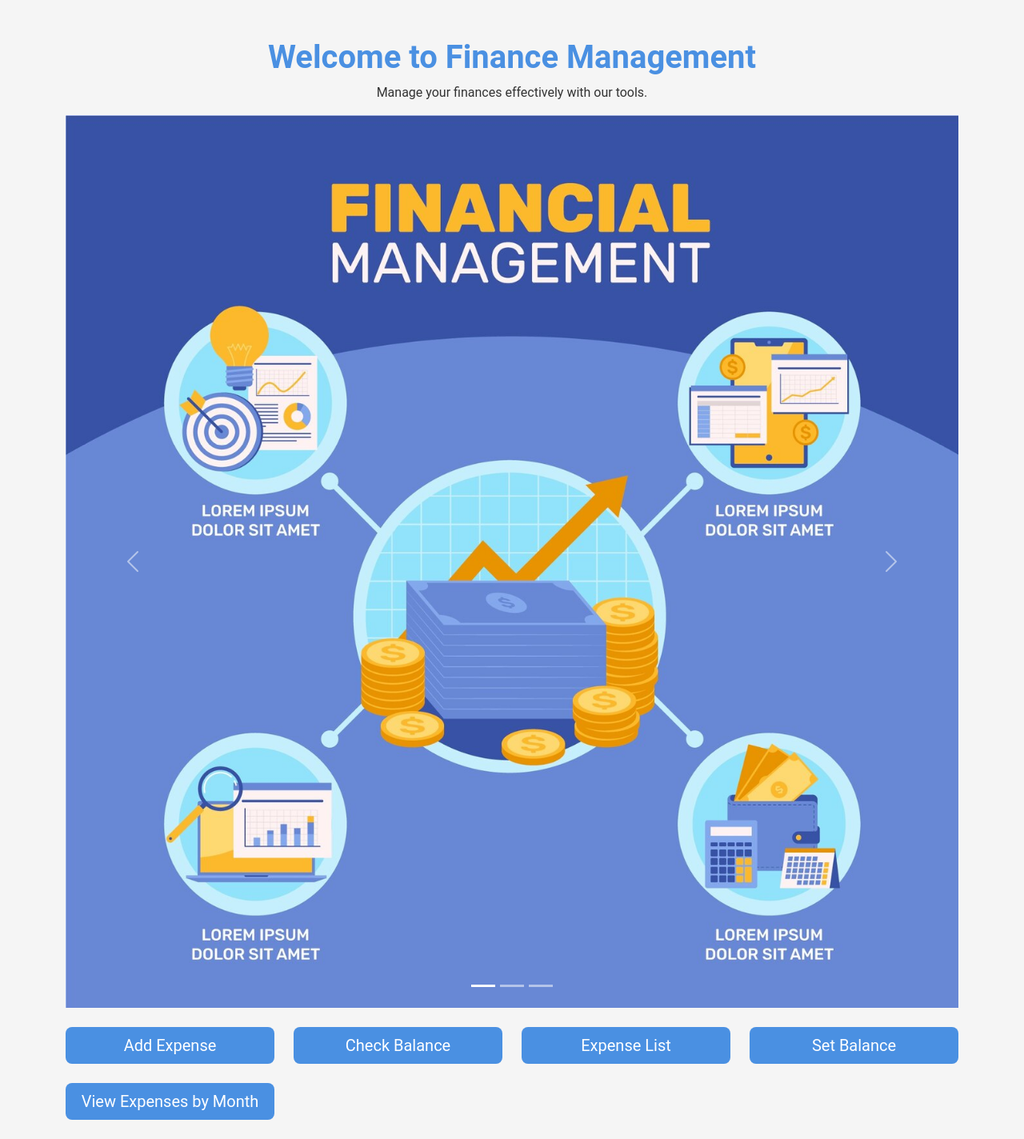
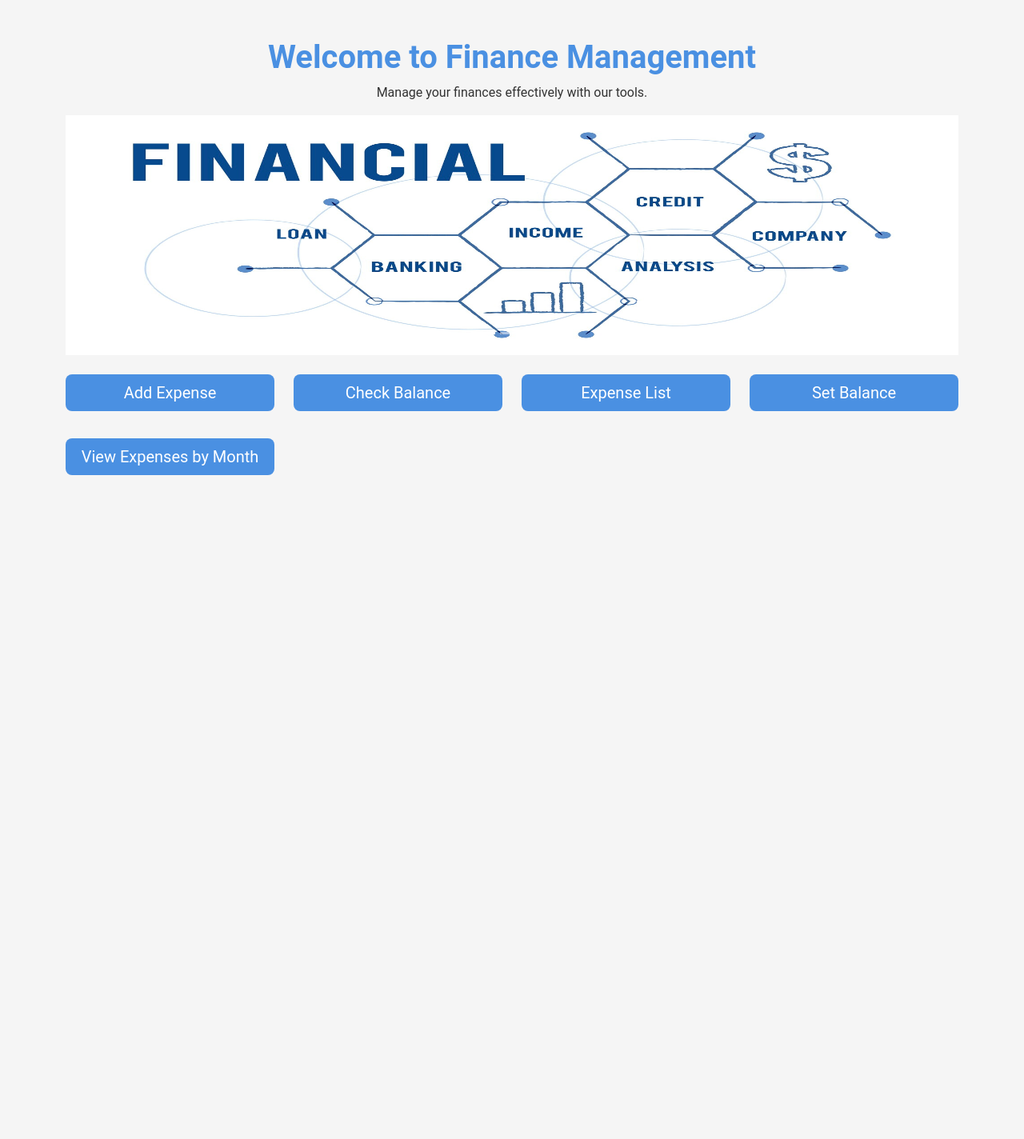
Before and after one commit to Beshwanthsai/FinanceManagement, a Django app: page /UserApp/userhomepagecall/ in a window 1280 px wide. Shown: the part 56-1480 px from the top of the page at 80% size. After the commit the page ends 650 px from the top, so only its background shows below. Run offline with Django 4.2, Linux system fonts and the light colour scheme.

Commit message:
added images and resized the images

```diff
--- a/pythonProject/Financemanagement/FinanceManagementSystem/templates/UserApp/Userapphomepage.html
+++ b/pythonProject/Financemanagement/FinanceManagementSystem/templates/UserApp/Userapphomepage.html
@@ -4,6 +4,18 @@
     <title>UserApp Home</title>
     <link href="https://cdn.jsdelivr.net/npm/bootstrap@5.3.3/dist/css/bootstrap.min.css" rel="stylesheet" integrity="sha384-QWTKZyjpPEjISv5WaRU9OFeRpok6YctnYmDr5pNlyT2bRjXh0JMhjY6hW+ALEwIH" crossorigin="anonymous">
     <script src="https://cdn.jsdelivr.net/npm/bootstrap@5.3.3/dist/js/bootstrap.bundle.min.js" integrity="sha384-YvpcrYf0tY3lHB60NNkmXc5s9fDVZLESaAA55NDzOxhy9GkcIdslK1eN7N6jIeHz" crossorigin="anonymous"></script>
+    <style>
+        .carousel-item img {
+            max-height: 300px;
+            width: auto;
+            margin: 0 auto;
+        }
+        .btn-custom {
+            background-color: #4a90e2;
+            border: none;
+            margin-bottom: 10px;
+        }
+    </style>
 </head>
 <body style="background-color: #f5f5f5; font-family: 'Roboto', sans-serif;">
     <nav class="navbar navbar-expand-lg" style="background-color: #4a90e2;">
@@ -49,7 +61,7 @@
     <div class="container mt-5" style="margin-top: 50px;">
         <h1 class="text-center" style="color: #4a90e2; font-weight: bold;">Welcome to Finance Management</h1>
         <p class="text-center" style="color: #333;">Manage your finances effectively with our tools.</p>
-        <div id="carouselExampleIndicators" class="carousel slide" data-bs-ride="carousel">
+        <div id="carouselExampleIndicators" class="carousel slide" data-bs-ride="carousel" data-bs-interval="2000">
             <div class="carousel-indicators">
                 <button type="button" data-bs-target="#carouselExampleIndicators" data-bs-slide-to="0" class="active" aria-current="true" aria-label="Slide 1"></button>
                 <button type="button" data-bs-target="#carouselExampleIndicators" data-bs-slide-to="1" aria-label="Slide 2"></button>
@@ -77,27 +89,27 @@
         </div>
         <div class="row text-center mt-4">
             <div class="col-md-3 col-sm-6 mb-4">
-                <a href="{% url 'UserApp:add_expense' %}" class="btn btn-primary btn-lg w-100" style="background-color: #4a90e2; border: none;">
+                <a href="{% url 'UserApp:add_expense' %}" class="btn btn-primary btn-lg w-100 btn-custom">
                     <i class="bi bi-plus-circle"></i> Add Expense
                 </a>
             </div>
             <div class="col-md-3 col-sm-6 mb-4">
-                <a href="{% url 'UserApp:balancecheckpagecall' %}" class="btn btn-primary btn-lg w-100" style="background-color: #4a90e2; border: none;">
+                <a href="{% url 'UserApp:balancecheckpagecall' %}" class="btn btn-primary btn-lg w-100 btn-custom">
                     <i class="bi bi-wallet2"></i> Check Balance
                 </a>
             </div>
             <div class="col-md-3 col-sm-6 mb-4">
-                <a href="{% url 'UserApp:expense_list' %}" class="btn btn-primary btn-lg w-100" style="background-color: #4a90e2; border: none;">
+                <a href="{% url 'UserApp:expense_list' %}" class="btn btn-primary btn-lg w-100 btn-custom">
                     <i class="bi bi-list-ul"></i> Expense List
                 </a>
             </div>
             <div class="col-md-3 col-sm-6 mb-4">
-                <a href="{% url 'UserApp:set_balance' %}" class="btn btn-primary btn-lg w-100" style="background-color: #4a90e2; border: none;">
+                <a href="{% url 'UserApp:set_balance' %}" class="btn btn-primary btn-lg w-100 btn-custom">
                     <i class="bi bi-gear"></i> Set Balance
                 </a>
             </div>
             <div class="col-md-3 col-sm-6 mb-4">
-                <a href="{% url 'UserApp:expenses_by_month_form' %}" class="btn btn-primary btn-lg w-100" style="background-color: #4a90e2; border: none;">
+                <a href="{% url 'UserApp:expenses_by_month_form' %}" class="btn btn-primary btn-lg w-100 btn-custom">
                     <i class="bi bi-calendar"></i> View Expenses by Month
                 </a>
             </div>
```
Also changed, not shown: pythonProject/Financemanagement/FinanceManagementSystem/static/images/finance1.jpg.
